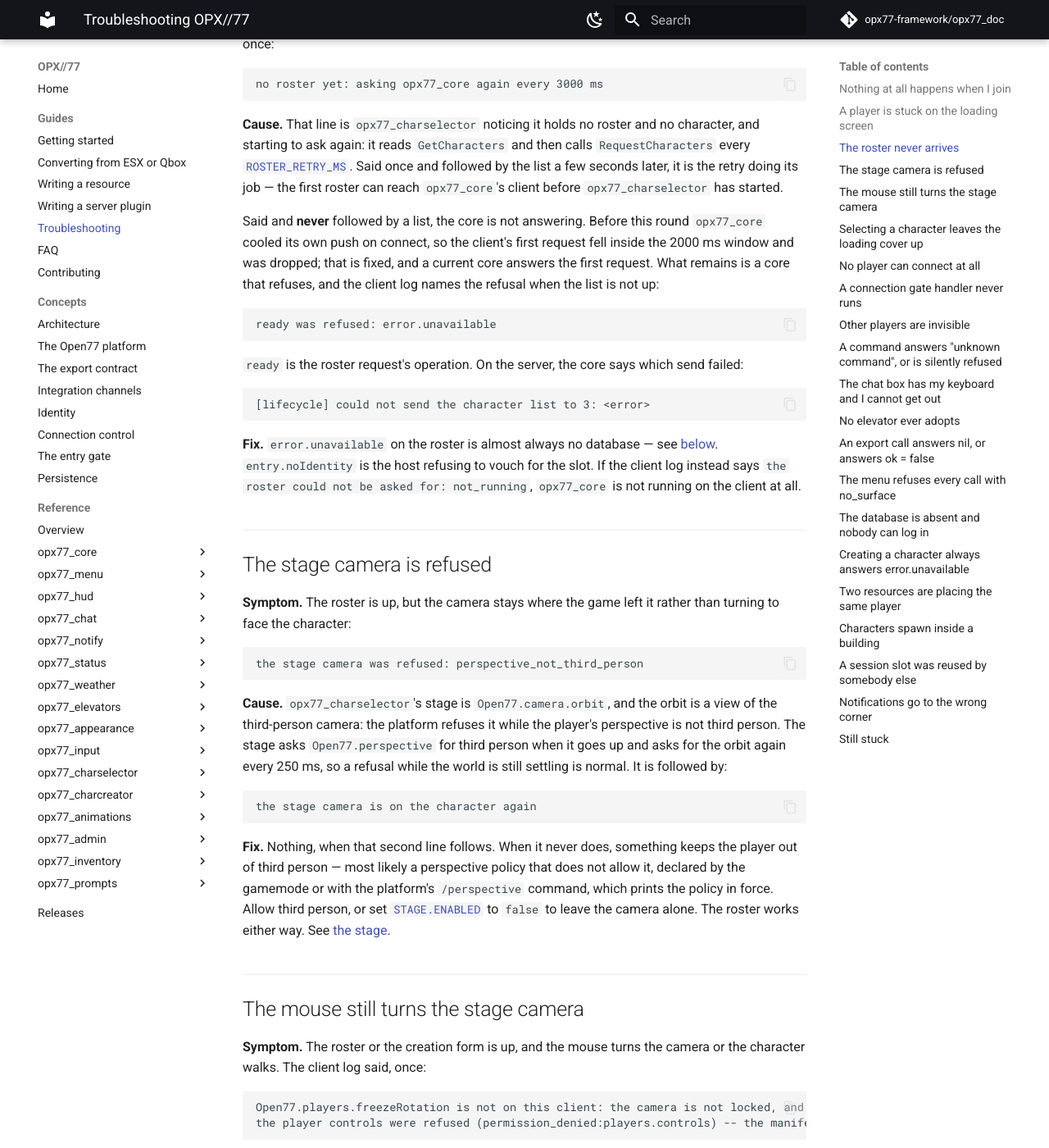
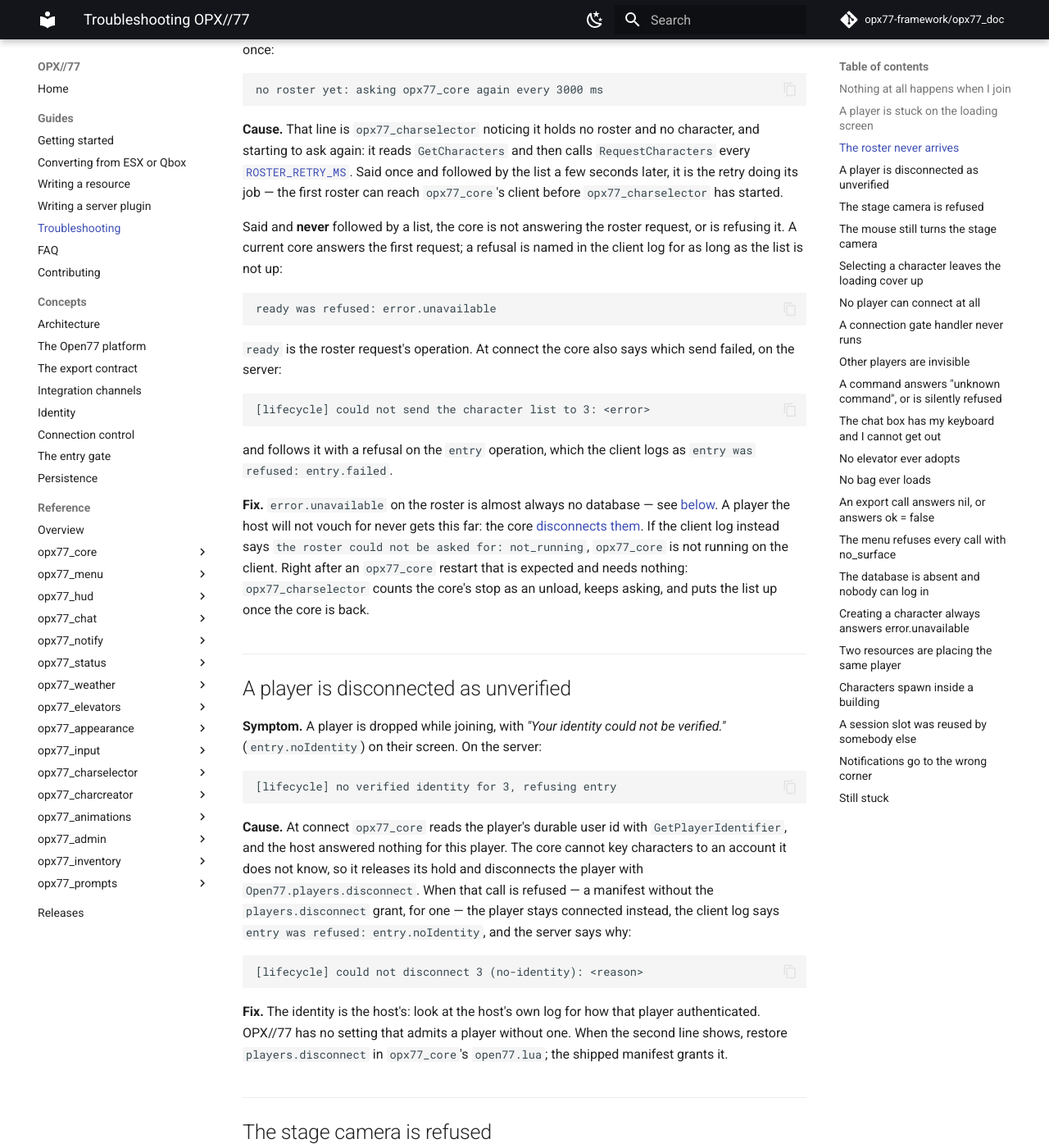
Before and after one commit to opx77-framework/opx77_doc, an MkDocs documentation site: the page built from docs/guides/troubleshooting.md, in a window 1280 px wide and 1400 px high, scrolled down 2379 px. Shown: the whole window at 82% size. Built offline with MkDocs 1.6.1 and Material for MkDocs 9.7.7, drawn with Linux system fonts in a browser that asks for light colours; comment, search, counter and statistics services are not loaded; some of the changed text lies outside the part shown.

Commit message:
Match troubleshooting to the lines the final code prints
Every quoted OPX//77 log line was checked against the final code, and
the ones that had drifted now read exactly as printed. The schema entry
describes the single schema and its boot error instead of migrations,
the version lines read 0.6.0, and the export helper treats an answer
without ok = true as a refusal and an owner still starting as running.

Two entries are new: a player disconnected for having no verified
identity, and an inventory whose core does not answer. The body-family
cover is described as the platform issue it is, with the charcreator
workaround, remote bodies mention the wait for stored clothes, the
command counts read sixty-five of seventy-seven, and claims that server
resources cannot call each other or that an exported function cannot
await are gone.

````diff
--- a/docs/guides/troubleshooting.md
+++ b/docs/guides/troubleshooting.md
@@ -11,9 +11,11 @@
 come from the host itself rather than from OPX//77 say so.
 
 Every OPX//77 log line is written through `Open77.log`, the host's own logger,
-including the core's. The core prefixes a scope in square brackets —
-`[storage]`, `[lifecycle]`, `[core]`, `[player]`, `[events]`, `[appearance]`,
-`[audit]` — and the satellites carry the host's own resource prefix. The host
+including the core's. The core prefixes a scope in square brackets — `[core]`,
+`[storage]`, `[lifecycle]`, `[character]`, `[player]`, `[events]`, `[exports]`,
+`[commands]`, `[bucket]`, `[vehicles]`, `[groups]`, `[appearance]`,
+`[clothing]`, `[hooks]`, `[loops]`, `[client]`, `[audit]` — and the satellites
+carry the host's own resource prefix. The host
 owns the level; there is no `LOG_LEVEL` setting in this framework any more, and
 no `OPX.Log`.
 
@@ -57,8 +58,8 @@
 model, and the two fight over the character bootstrap and the face. If you
 cannot run one, do not write anything that waits
 on `Open77.ready.isReady` or on `onPlayerReady` — on your server they will wait
-for ever. `opx77_core` itself reads neither, so characters still load and are
-still placed. See [The entry gate](../concepts/entry-gate.md).
+for ever. `opx77_core` itself waits on neither, so characters still load and
+are still placed. See [The entry gate](../concepts/entry-gate.md).
 
 ## A player is stuck on the loading screen {#stuck-loading-screen}
 
@@ -74,8 +75,9 @@
 open77:session:gameplayReady
 ```
 
-The client log shows `opx77_appearance` judging the pre-game menu, and then
-never the line that spends the bootstrap:
+The client log shows `opx77_appearance` judging the pre-game menu — a debug
+line, visible when the host's log level includes debug — and then never the
+line that spends the bootstrap:
 
 ```text
 world entry (worldReady): bootstrap phase=waiting -> menu, not announcing
@@ -126,28 +128,57 @@
 job — the first roster can reach `opx77_core`'s client before
 `opx77_charselector` has started.
 
-Said and **never** followed by a list, the core is not answering. Before this
-round `opx77_core` cooled its own push on connect, so the client's first request
-fell inside the 2000 ms window and was dropped; that is fixed, and a current
-core answers the first request. What remains is a core that refuses, and the
-client log names the refusal when the list is not up:
+Said and **never** followed by a list, the core is not answering the roster
+request, or is refusing it. A current core answers the first request; a refusal
+is named in the client log for as long as the list is not up:
 
 ```text
 ready was refused: error.unavailable
 ```
 
-`ready` is the roster request's operation. On the server, the core says which
-send failed:
+`ready` is the roster request's operation. At connect the core also says which
+send failed, on the server:
 
 ```text
 [lifecycle] could not send the character list to 3: <error>
 ```
 
+and follows it with a refusal on the `entry` operation, which the client logs as
+`entry was refused: entry.failed`.
+
 **Fix.** `error.unavailable` on the roster is almost always no database — see
-[below](#no-database). `entry.noIdentity` is the host refusing to vouch for the
-slot. If the client log instead says
+[below](#no-database). A player the host will not vouch for never gets this
+far: the core [disconnects them](#no-identity). If the client log instead says
 `the roster could not be asked for: not_running`, `opx77_core` is not running on
-the client at all.
+the client. Right after an `opx77_core` restart that is expected and needs
+nothing: `opx77_charselector` counts the core's stop as an unload, keeps asking,
+and puts the list up once the core is back.
+
+## A player is disconnected as unverified {#no-identity}
+
+**Symptom.** A player is dropped while joining, with *"Your identity could not
+be verified."* (`entry.noIdentity`) on their screen. On the server:
+
+```text
+[lifecycle] no verified identity for 3, refusing entry
+```
+
+**Cause.** At connect `opx77_core` reads the player's durable user id with
+`GetPlayerIdentifier`, and the host answered nothing for this player. The core
+cannot key characters to an account it does not know, so it releases its hold
+and disconnects the player with `Open77.players.disconnect`. When that call is
+refused — a manifest without the `players.disconnect` grant, for one — the
+player stays connected instead, the client log says
+`entry was refused: entry.noIdentity`, and the server says why:
+
+```text
+[lifecycle] could not disconnect 3 (no-identity): <reason>
+```
+
+**Fix.** The identity is the host's: look at the host's own log for how that
+player authenticated. OPX//77 has no setting that admits a player without one.
+When the second line shows, restore `players.disconnect` in `opx77_core`'s
+`open77.lua`; the shipped manifest grants it.
 
 ## The stage camera is refused {#stage-camera-refused}
 
@@ -201,13 +232,19 @@
 ## Selecting a character leaves the loading cover up {#body-family-cover}
 
 !!! warning "Known issue"
-    This is a bug being fixed, not a configuration fault. The workaround is
-    below.
+    This is a platform issue on `open77-server-2.31.13+op77.63`, not a
+    configuration fault, and no resource can lift the cover. The workarounds
+    are below.
 
 **Symptom.** A player selects a character, the loading cover comes back up, and
 it does not lift. It happens when the character's body family is not the body
-the world loaded at join; the client log shows the platform starting the body
-reload:
+the world loaded at join, and also when a player creates a character on the
+other body. The client log shows `opx77_appearance` starting the body reload,
+then the platform's own lines — the host's wording:
+
+```text
+the male body is reloading (for the character)
+```
 
 ```text
 Open77 scheduled a covered transition to the male pristine puppet.
@@ -215,12 +252,16 @@
 ```
 
 **Cause.** A character on the other body is reloaded onto its own with
-`Open77.appearance.switchBodyFamily`, which is a covered world transition, and
-that transition can leave the cover up.
+`Open77.appearance.switchBodyFamily`, which is a covered world transition. The
+host puts a loading cover up for it, and nothing takes it down afterwards:
+`open77_shell` lifts the cover only for the join-time pristine load, and no
+`open77:shell:hide` follows the transition.
 
 **Workaround.** `opx77_appearance` loads the body of the account's most recently
 played character at join, so entering as that character involves no reload. The
-body loaded is in the client log, on the `bootstrap (...)` line above.
+body loaded is in the client log, on the `bootstrap (...)` line above. For a new
+character, `opx77_charcreator` selects the body already loaded first, which keeps
+that case rare.
 
 ## No player can connect at all {#nobody-connects}
 
@@ -298,11 +339,21 @@
 Open77.puppets.setBody is not on this client: other players are not drawn
 ```
 
+A player who shows up late rather than never is normal: the first look of a
+world entry waits for the character's stored clothing to read back, for at most
+15 seconds.
+
 **Fix.** Run `opx77_appearance` `0.8.0` or later with
 [`PRESENT_BODIES`](../reference/opx77_appearance/config.md#present-bodies) left
 on. If the platform's `open77_appearance` is also running, both presence halves
-stand down and say so — stop one of the two appearance resources: they fight
-over the bootstrap and the face.
+stand down and say so; the client's line is
+
+```text
+open77_appearance is running and hands looks out itself; this resource does not
+```
+
+— stop one of the two appearance resources: they fight over the bootstrap and
+the face.
 
 ## A command answers "unknown command", or is silently refused {#unknown-command}
 
@@ -368,9 +419,8 @@
 | `keyboard focus was refused; the box will take no text` | The box is open and visible but will not accept typing. |
 
 **If you are already stuck**, stopping `opx77_chat` hands the keyboard back: its
-`onClientResourceStop` handler calls `closeChat()` before dropping the page
-handle, precisely because "a stop that leaves focus held leaves the player unable
-to move".
+`onClientResourceStop` handler calls `closeChat()`, which releases the focus,
+before it drops the page handle.
 
 **A related symptom** — every message appears twice, and the open key fights
 itself:
@@ -394,8 +444,7 @@
 first guard. Once, per server run:
 
 ```text
-sighting rejected: first argument is not an engine hash (...); the client and
-this handler disagree about the wire format
+sighting rejected: first argument is not an engine hash (<argument>); the client and this handler disagree about the wire format
 ```
 
 Net-event arguments are positional and unnamed, so an extra leading argument on
@@ -424,6 +473,13 @@
   the cabin. Drop one from resources.load in server.jsonc.
 ```
 
+Each adoption the platform refuses is logged too, at most once a second per
+reporting player:
+
+```text
+<key> not adopted: adopt_refused (<reason>)
+```
+
 **4. The configuration does not match the world.** Every configuration problem is
 printed at boot *and* on demand by `opx77.elevators.where`, because they all
 produce the same symptom — a button that does nothing:
@@ -432,13 +488,50 @@
 config: <problem>
 ```
 
+A `SCAN_MS` that is not a whole number above zero stops the client from
+scanning at all, and says so in the client log:
+
+```text
+SCAN_MS is not a whole number of milliseconds above zero; nothing will be scanned
+```
+
 **5. A lift was adopted and then never used**, so it was handed back:
 
 ```text
-<key> released: adopted 30 minutes ago and never used
+<key> released: adopted 10 minutes ago and never used
 ```
 
 That one is normal housekeeping; the next client sighting re-adopts it.
+
+## No bag ever loads {#inventory-core-unavailable}
+
+**Symptom.** The inventory never opens with anything in it: players are told
+*"The inventory is unavailable right now."*, the exports answer
+`core_unavailable`, and the staff commands answer *"opx77_core is not
+answering."* About a minute after `opx77_inventory` starts, its server log says:
+
+```text
+ready: <n> item(s), <n> stash(es), bag <slots> slots / <grams> g; core not answering (<reason>); commands: <names>
+opx77_core is not answering: no bag can be loaded until it does. Start it, and list opx77_inventory in its EXPORTS.CALLERS with the inventory scope.
+```
+
+**Cause.** At start the inventory reads `opx77_core`'s `GetChanges` export up to
+thirty times, two seconds apart, and none of the answers carried `ok = true`.
+Either the core is not running or still booting — `<reason>` is then the
+dispatch failure, such as `export_resource_unavailable` — or it answered and
+refused, which leaves `<reason>` as `nil`. A core that refuses the caller says
+so on its own log:
+
+```text
+[audit] event=export.denied severity=warn message="opx77_inventory called GetChanges" data=<json>
+```
+
+**Fix.** Start `opx77_core`, and list `opx77_inventory` after it in
+`resources.load`. In `opx77_core/config/server.lua`, keep `EXPORTS.READ` at
+`'*'` or put `opx77_inventory` in it, and keep
+`CALLERS.opx77_inventory = { scopes = { inventory = true } }` — both are the
+shipped defaults. Nothing needs a restart: the inventory keeps reading the core
+every second and loads the bags once it answers.
 
 ## An export call answers nil, or answers `ok = false` {#export-nil-vs-refused}
 
@@ -453,11 +546,11 @@
 |---|---|---|---|
 | 1 | `Open77.exports.call` returns `nil, reason` | The call was **not dispatched**. The resource is missing, stopped, reloading, or the export name does not exist. | Nothing was decided. Retry, or let a cache age out. Never treat it as "refused". |
 | 2 | `promise:await()` returns `_, callError` | It was dispatched and **resolution failed** — the handler raised. | A bug in the target. Log it. |
-| 3 | `result.ok == false` | The target **ran and refused**. `result.error` is a stable code. | Authoritative. The answer is no, and it will still be no in a second. |
+| 3 | `result.ok ~= true` | The target **ran and refused**. `result.error` is a stable code. An answer without `ok = true` is a refusal, never a success. | Authoritative. The answer is no, and it will still be no in a second. |
 
-`opx77_hud` keeps the distinction explicitly, and its comment is the rule in one
-line: *"only a refusal clears the HUD: a call that never landed says nothing about
-the character"*.
+`opx77_hud` keeps the distinction explicitly: it clears the character it draws
+only when `opx77_core` answered and refused, because a call that never landed
+says nothing about the character.
 
 **Fix.** Use a helper that returns the reason and, where it matters, whether the
 target answered:
@@ -465,7 +558,8 @@
 ```lua
 ---@return table|nil result, string|nil reason, boolean answered
 local function call(resource, name, ...)
-  if GetResourceState(resource) ~= "running" then
+  local state = GetResourceState(resource)
+  if state ~= "running" and state ~= "starting" then
     return nil, "not_running", false
   end
   local promise, reason = Open77.exports.call(resource, name, ...)
@@ -473,16 +567,17 @@
   local result, callError = promise:await()
   if callError then return nil, tostring(callError), false end
   if type(result) ~= "table" then return nil, "malformed_answer", true end
-  if result.ok == false then return nil, tostring(result.error or "refused"), true end
+  if result.ok ~= true then return nil, tostring(result.error or "refused"), true end
   return result, nil, true
 end
 ```
 
 Two further causes of a level-1 failure worth naming:
 
-- **`await` outside a coroutine.** `promise:await()` only works inside a
-  `CreateThread`. An export handler is not a coroutine, so an export that needs
-  to call out must queue the work and answer "asked".
+- **`await` outside a managed coroutine.** `promise:await()` works inside a
+  `CreateThread`, an event or command handler, or an exported function, which
+  the host runs as a coroutine of its own. At file scope, while the resource is
+  still loading, the call answers `nil, "resource_preparing"`.
 - **`exports.<resource>:<name>()`.** There is no proxy on this platform.
   Indexing the function raises *attempt to index a function value*.
 
@@ -508,18 +603,20 @@
 because a CEF surface is never replaced in place, so a client that was connected
 through the failure needs to reconnect.
 
-`opx77_hud` prints the same line for the same reason, and its symptom is a blank
-HUD rather than a refusal.
+`opx77_hud` prints the first of those lines for the same reason, and its symptom
+is a blank HUD rather than a refusal. `opx77_input`, `opx77_notify` and
+`opx77_prompts` print it too, followed by a second line of their own, and the
+exports that need the surface answer the same `no_surface`.
 
 ## The database is absent and nobody can log in {#no-database}
 
 **Symptom.** The server boots, the resources start, and every attempt to enter
-the world is refused with `error.notLoggedIn` or nothing at all.
+the world is refused with `error.unavailable`, and the roster never fills.
 
 ```text
 [storage] no database: <the driver's own exception text>
 [storage] the core will boot, but nobody can be logged in until this is fixed
-[core] opx77_core 0.3.0 is up but cannot load characters: no database
+[core] opx77_core 0.6.0 is up but cannot load characters: no database
 ```
 
 **Cause.** `OPX.Storage.ready()` probed with `SELECT 1` and the probe failed.
@@ -537,47 +634,57 @@
 default. The `opx77` command reports the degraded state to an operator in game:
 
 ```text
-opx77_core 0.3.0 -- 0 character(s) in the world, 2 session(s) connected
+opx77_core 0.6.0 -- 0 character(s) in the world, 2 session(s) connected
   DEGRADED: no database
 ```
 
-**The related failure** is a database that answers but has the wrong schema:
+**The related failure** is a database that answers but where a table cannot be
+created:
 
 ```text
-[storage] cannot create the migration table: <detail>
-[storage] migration <name> statement <n> failed: <detail>
-[core] refusing to accept logins against an unknown schema
+[storage] creating <table> failed: <detail>
+[core] refusing to accept logins against an incomplete schema
+[core] opx77_core 0.6.0 is up but cannot load characters: schema failed: <table>
 ```
 
-The core refuses logins rather than writing characters into a shape it does not
-recognise. Fix the migration, do not work around it: the alternative is silent
-data loss on the next save.
+The core creates its tables at boot, in order, with `CREATE TABLE IF NOT EXISTS`,
+and stops at the first one that fails. It refuses logins rather than writing
+characters into a schema it does not have. The usual `<detail>` is a permission
+the database account lacks, or a table left over from an older shape that a
+later table's foreign key cannot reference. `CREATE TABLE IF NOT EXISTS` never
+alters an existing table, so fix it by dropping the offending table — or the
+database — and restarting the core; see
+[Persistence](../concepts/persistence.md#schema).
 
 ## Creating a character always answers `error.unavailable` {#create-unavailable}
 
 **Symptom.** The identity form is filled in and submitted, and every attempt
-comes back refused with `error.unavailable`. Logins and the roster work. The
-host's database log — the host's wording, not OPX//77's — says why:
+comes back refused with `error.unavailable`. Logins and the roster work.
+`opx77_core` says the database refused the statement, turning the storage
+failure into a code the player can read:
+
+```text
+[core] "query-failed" has no catalogue entry; answering error.unavailable
+```
+
+and the host's database log — the host's wording, not OPX//77's — says why. On
+an `opx77_core` older than `0.4.0` it was:
 
 ```text
 [ERR] [database] resource 'opx77_core' update failed: Parameter '@position' must be defined.
 ```
 
-and `opx77_core`, turning the storage failure into a code the player can read:
+**Cause.** A new character has no stored position, and an older core handed the
+`INSERT` `position = nil`. The host's database bridge **drops a `nil`
+parameter** instead of binding `NULL`, the statement reaches MySqlConnector
+naming a parameter it was never given, and the connector refuses all of it. The
+same shape waited on every nullable column the core writes — `position` and
+`appearance` on a save, a cleared face, and a vehicle's `appearance`, `body` and
+`paint` — so the same line naming `@appearance`, `@body` or `@paint` is the same
+fault. With a current core, the host's line names whatever else the database
+refused.
 
-```text
-[core] "query-failed" has no catalogue entry; answering error.unavailable
-```
-
-**Cause.** A new character has no stored position, so the `INSERT` was handed
-`position = nil`. The host's database bridge **drops a `nil` parameter** instead
-of binding `NULL`, the statement reaches MySqlConnector naming a parameter it was
-never given, and the connector refuses all of it. The same shape waited on every
-nullable column the core writes — `position` and `appearance` on a save, a
-cleared face, and a vehicle's `appearance`, `body` and `paint` — so the same
-line naming `@appearance`, `@body` or `@paint` is the same fault.
-
-**Fix.** Update `opx77_core`: absence now travels as an empty string and each
+**Fix.** Update `opx77_core`: absence travels as an empty string and each
 statement turns it back into `NULL` with `NULLIF(@x, '')`. A server plugin or a
 resource of your own that writes a nullable column needs the same treatment —
 see [Persistence](../concepts/persistence.md#nil-parameters).
@@ -589,16 +696,14 @@
 pattern.
 
 ```text
-[core] <name> is running and also places players
-[core]   two resources moving the same player means the last one wins, with no
-[core]   rule saying which. See CONFLICTING_PLACERS in config/server.lua.
+[core] <name> is running and also places players; see CONFLICTING_PLACERS in config/server.lua
 ```
 
 **Cause.** Placement on this platform is kill-then-respawn, not a transform
-write, and two resources doing it race. There is no arbitration and there cannot
-be one — the core cannot ask another server resource to stand down, because
-server resources cannot call each other. `GetResourceState` is the only question
-it can ask, and warning is the only thing it can do with the answer.
+write, and two resources doing it race: the last one wins, with no rule saying
+which. There is no arbitration — the core has no way to tell another placer to
+stand down. At boot it asks `GetResourceState` about every name in
+`CONFLICTING_PLACERS`, and warning is the only thing it does with the answer.
 
 **Fix.** Run one placer. Drop the other from `resources.load` in `server.jsonc`,
 or add its name to `CONFLICTING_PLACERS` in `opx77_core/config/server.lua` so at
@@ -630,18 +733,19 @@
 
 ## Notifications go to the wrong corner {#notify-position}
 
+In the client log:
+
 ```text
-[exports] NOTIFY_POSITION "topleft" is not one of the documented
-open77_notifications positions; expected one of middle_left, top_left,
-top_center, top_right, bottom_left, bottom_center, bottom_right
+[exports] NOTIFY_POSITION "topleft" is not one of the documented open77_notifications positions
 ```
 
 **Cause.** `NOTIFY_POSITION` in `config/shared.lua` is not one of the seven
 accepted values. It is checked once at load, not per call, so a UI that asks a
 hundred times does not get a hundred lines — and it is warned about rather than
-dropped.
+dropped: the value still goes out with every toast.
 
-**Fix.** Use one of the seven names in the message.
+**Fix.** Use one of the seven: `middle_left`, `top_left`, `top_center`,
+`top_right`, `bottom_left`, `bottom_center`, `bottom_right`.
 
 ## Still stuck {#still-stuck}
 
````
Also changed, not shown: other parts of docs/guides/troubleshooting.md (+3 -6 lines).
